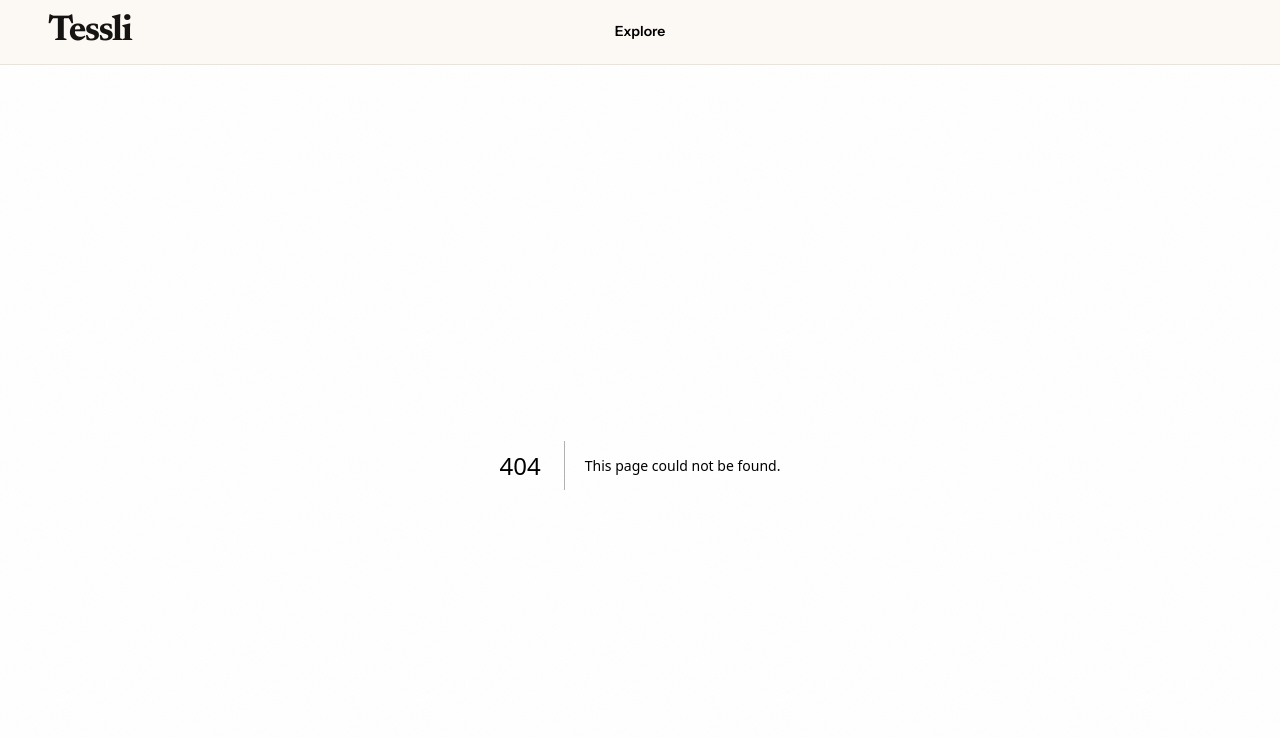
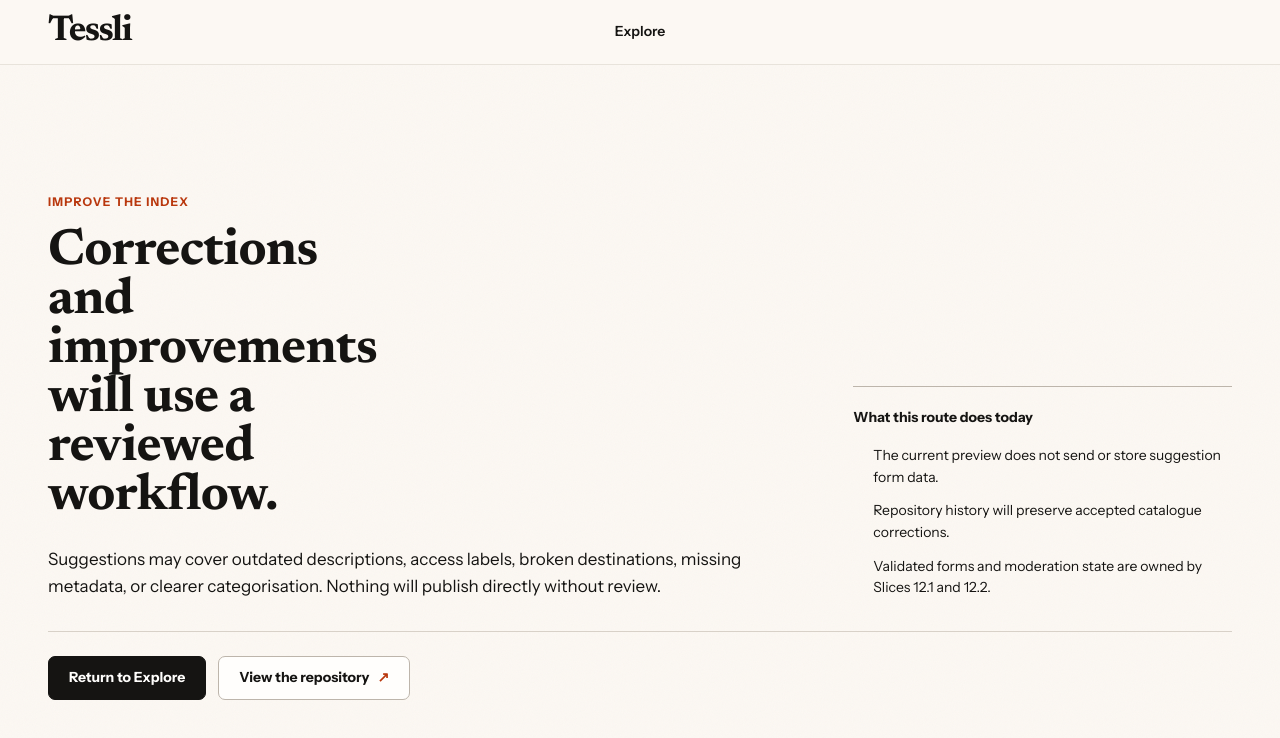
Before and after one commit to itsdeepaks/Mosaicary, a Next.js app in the folder web/: page /suggest in a window 1280 px wide. Before the commit this address had no page. Shown: the top 738 px of the page. Built offline with nearby package versions, Linux system fonts and the light colour scheme.

Commit message:
feat(routes): add suggestion route shell

```diff
--- /dev/null
+++ b/web/app/suggest/page.tsx
@@ -0,0 +1,20 @@
+import { RoutePlaceholder } from "@/components/route-placeholder/route-placeholder";
+
+export const metadata = {
+  title: "Suggest an improvement",
+};
+
+export default function SuggestPage() {
+  return (
+    <RoutePlaceholder
+      eyebrow="Improve the index"
+      title="Corrections and improvements will use a reviewed workflow."
+      summary="Suggestions may cover outdated descriptions, access labels, broken destinations, missing metadata, or clearer categorisation. Nothing will publish directly without review."
+      details={[
+        "The current preview does not send or store suggestion form data.",
+        "Repository history will preserve accepted catalogue corrections.",
+        "Validated forms and moderation state are owned by Slices 12.1 and 12.2.",
+      ]}
+    />
+  );
+}
```
